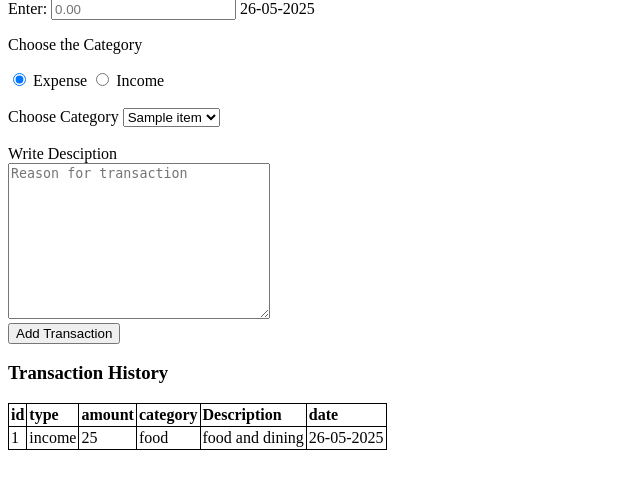
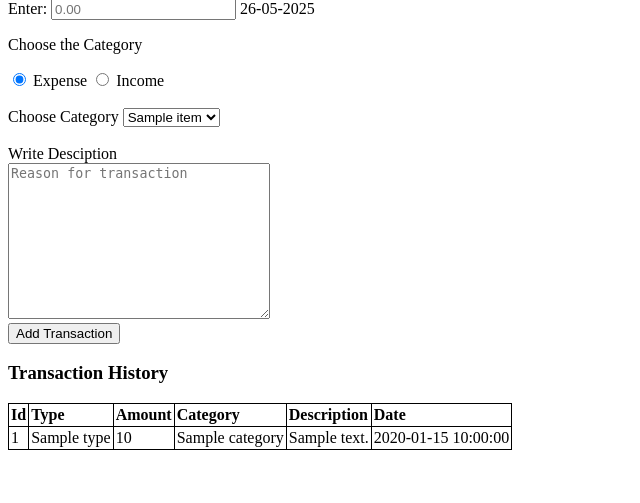
Before and after one commit to Thunderer9506/Personal-Finance-App, a Flask app: template templates/index.html in a window 1280 px wide. Shown: the part 122-625 px from the top of the page, without its empty margins (0-640 px from the left). Run offline with Flask 3, Linux system fonts and the light colour scheme; the template is opened without the code that fills it: most values are stand-ins (such as "Sample title", 1, 10 or a date in 2020).

Commit message:
render the transaction history using for loop in html

```diff
--- a/main.py
+++ b/main.py
@@ -1,14 +1,15 @@
 from flask import Flask
 from flask import render_template
 from flask import request
+from flask import redirect
 from datetime import datetime
 
 app = Flask(__name__)
-
+id = 1
 todaysDate = datetime.now().strftime("%d-%m-%Y")
 expenseCategory = ['Food','Transportation','Bill','Shoping','Education']
 incomeCategory = ['Salary','Awards','Coupons','Grants','Rental']
-transactionHistory = [1,'Income', 2500.00,'Food','Food and Dining','25-05-2025']
+transactionHistory = [{'id':1,'type':'Income','amount': 2500.00,'category':'Food','description':'Food and Dining','date':'25-05-2025'}]
 
 
 @app.context_processor
@@ -18,9 +19,7 @@ def inject_global():
 @app.route("/", methods=["GET","POST"])
 def home():
     if request.method == "POST":
-        print(request.form["amount"])
-        print(request.form["transactionType"])
-        print(request.form["categories"])
-        print(request.form["description"])
-
-    return render_template('index.html',category = {'expense': expenseCategory,'income':incomeCategory})
+        data = {'id':id,'type':request.form["transactionType"],'amount': float(request.form["amount"]),'category':request.form["categories"],'description':request.form["description"],'date':todaysDate}
+        id += 1
+        redirect('/')
+    return render_template('index.html',category = {'expense': expenseCategory,'income':incomeCategory},history=transactionHistory)
--- a/templates/index.html
+++ b/templates/index.html
@@ -43,21 +43,24 @@
     <h3>Transaction History</h3>
     <table>
         <tr>
-            <th>id</th>
-            <th>type</th>
-            <th>amount</th>
-            <th>category</th>
+            <th>Id</th>
+            <th>Type</th>
+            <th>Amount</th>
+            <th>Category</th>
             <th>Description</th>
-            <th>date</th>
+            <th>Date</th>
         </tr>
-        <tr>
-            <td>1</td>
-            <td>income</td>
-            <td>25</td>
-            <td>food</td>
-            <td>food and dining</td>
-            <td>26-05-2025</td>
-        </tr>
+        {% for item in history %}
+            <tr>
+                <td>{{item.id}}</td>
+                <td>{{item.type}}</td>
+                <td>{{item.amount}}</td>
+                <td>{{item.category}}</td>
+                <td>{{item.description}}</td>
+                <td>{{item.date}}</td>
+            </tr>
+        {% endfor %}
+
     </table>
     <script src="{{url_for('static',filename='main.js')}}"></script>
 </body>
```
